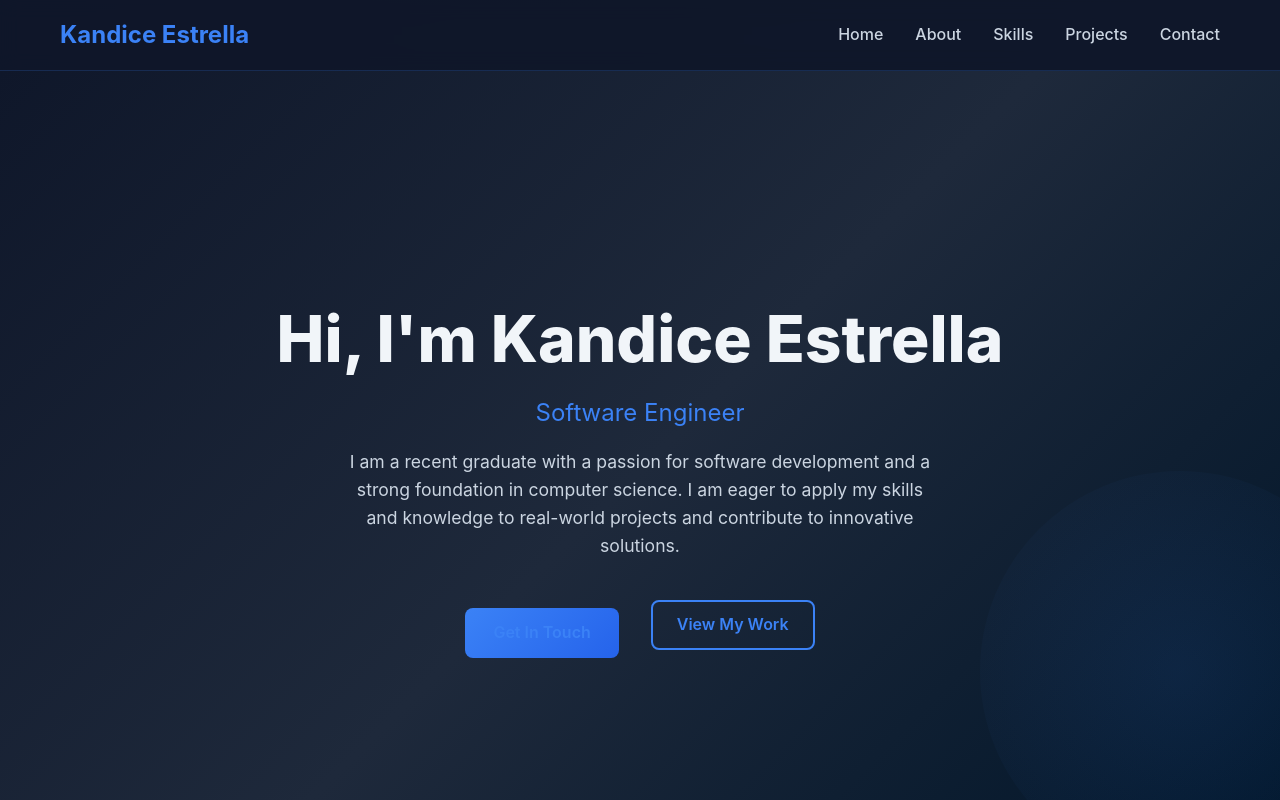
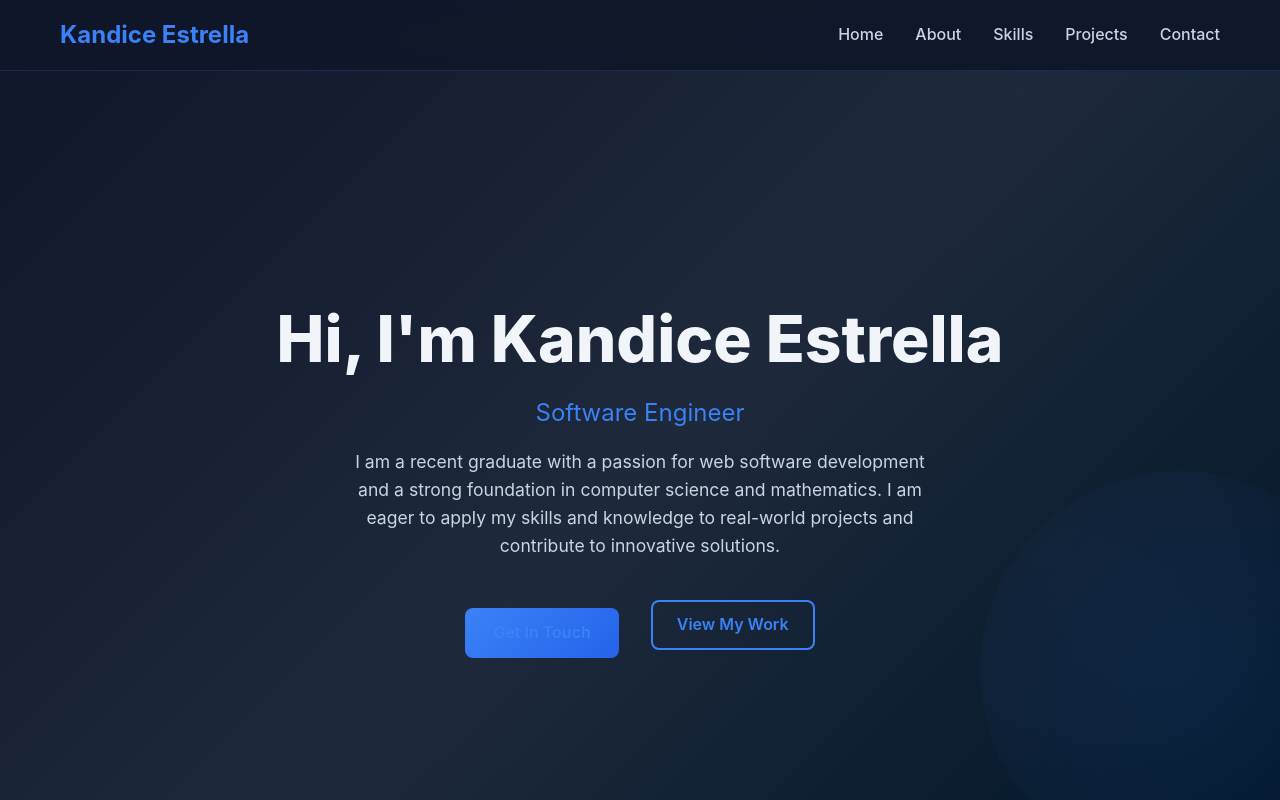
Before and after one commit to Kandice-E/MyPortfolioWebsite_KE, a React (Vite) app: page / in a window 1280 px wide. Shown: the top 800 px of the page. Built offline with nearby package versions, Linux system fonts and the light colour scheme.

Commit message:
Update portfolio content

```diff
--- a/src/portfolio-data.js
+++ b/src/portfolio-data.js
@@ -4,7 +4,7 @@ export const portfolioData = {
   // Personal Information
   name: 'Kandice Estrella',
   title: 'Software Engineer',
-  description: 'I am a recent graduate with a passion for software development and a strong foundation in computer science. I am eager to apply my skills and knowledge to real-world projects and contribute to innovative solutions.',
+  description: 'I am a recent graduate with a passion for web software development and a strong foundation in computer science and mathematics. I am eager to apply my skills and knowledge to real-world projects and contribute to innovative solutions.',
   email: 'kandiceestrella@gmail.com',
   //phone: '+1 (555) 123-4567',
 
```
